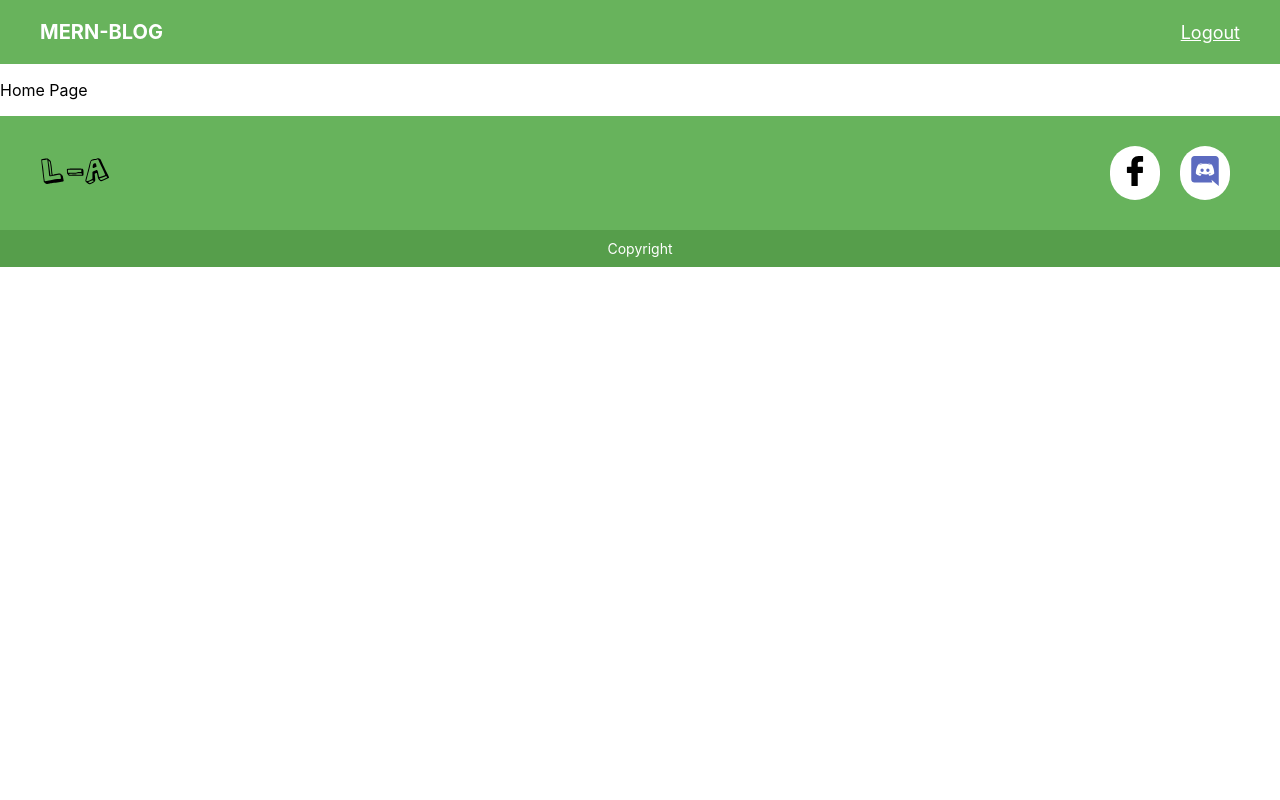
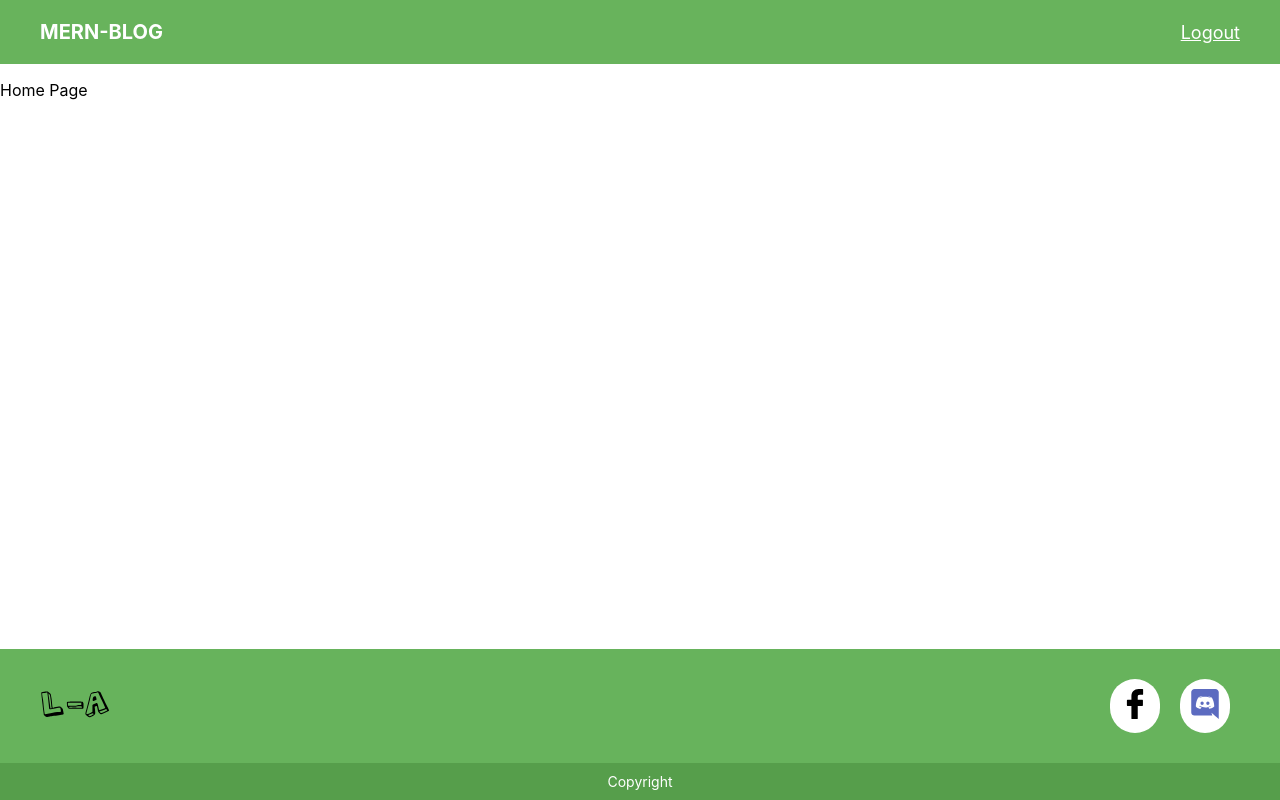
Before and after one commit to lejaaprianza/LATIHAN-MERN, a React (Create React App) app in the folder mern-leja/: page / in a window 1280 px wide. Built offline with nearby package versions, Linux system fonts and the light colour scheme.

Commit message:
styling di halaman myapp, footer, dan header

```diff
--- a/mern-leja/src/pages/MainApp/index.js
+++ b/mern-leja/src/pages/MainApp/index.js
@@ -4,12 +4,17 @@ import { Footer, Header } from '../../components'
 import CreateBlog from '../CreateBlog'
 import DetailBlog from '../DetailBlog'
 import Home from '../Home'
+import './mainApp.scss'
 
 const MainApp = () => {
     // menit 8.06, tutorial 10
     return (
         <div className="main-app-wrapper">
+            <div className="header-wrapper">
             <Header/>
+        </div>
+            <div className="content-wrapper">
+
             <Router>
                 <Switch>
                     <Route path="/create-blog">
@@ -23,7 +28,10 @@ const MainApp = () => {
                     </Route>
                 </Switch>
             </Router>
+            </div>
+            <div className="footer-wrapper">
             <Footer/>
+            </div>
         </div>
     )
 }
--- /dev/null
+++ b/mern-leja/src/pages/MainApp/mainApp.scss
@@ -0,0 +1,8 @@
+.main-app-wrapper {
+  display: flex;
+  flex-direction: column;
+  height: 100vh;
+  .content-wrapper {
+    flex: 1;
+  }
+}
```
Also changed, not shown: 1 other file (tests, documents, lock files or other folders).
